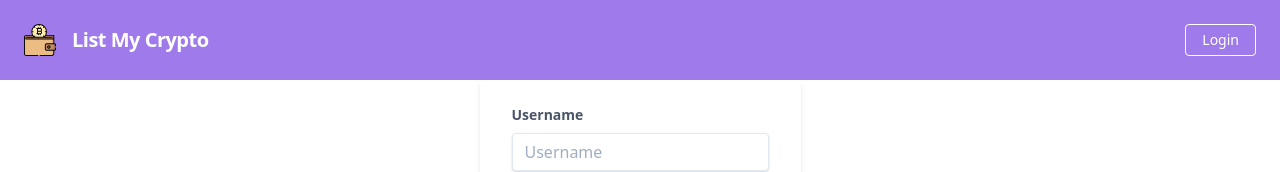
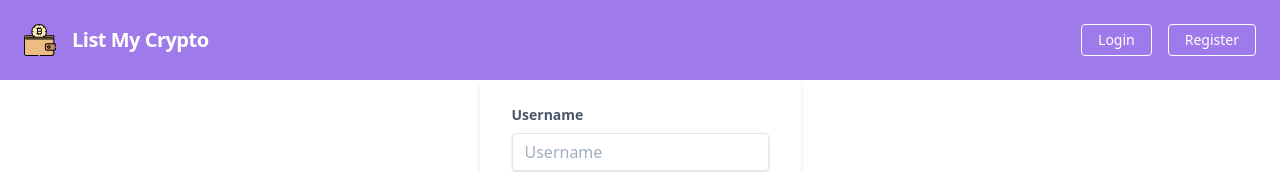
Before and after one commit to ajmaln/crypto-counter, a React (Create React App) app: page /login in a window 1280 px wide. Shown: the top 172 px of the page. Built offline with nearby package versions, Linux system fonts and the light colour scheme.

Commit message:
Updated header

```diff
--- a/src/components/Header.jsx
+++ b/src/components/Header.jsx
@@ -18,8 +18,9 @@ const Header = () => {
       </div>
       <div className="w-full bloc lg:w-auto">
 
-        <div>
+        <div className="flex space-x-4">
           <a href="login" className="inline-block text-sm px-4 py-2 leading-none border rounded text-white border-white hover:border-transparent hover:text-teal-500 hover:bg-white mt-4 lg:mt-0">Login</a>
+          <a href="register" className="inline-block text-sm px-4 py-2 leading-none border rounded text-white border-white hover:border-transparent hover:text-teal-500 hover:bg-white mt-4 lg:mt-0">Register</a>
         </div>
       </div>
     </nav>
```
